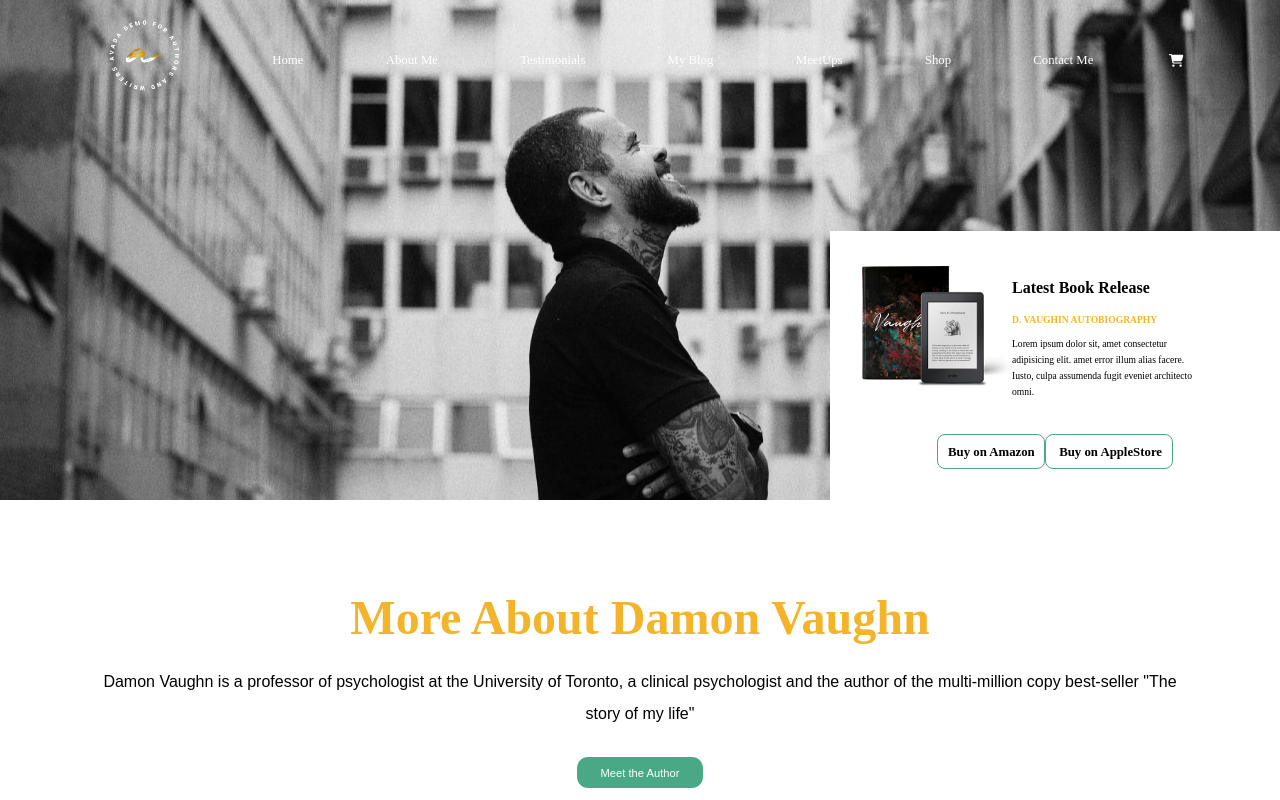
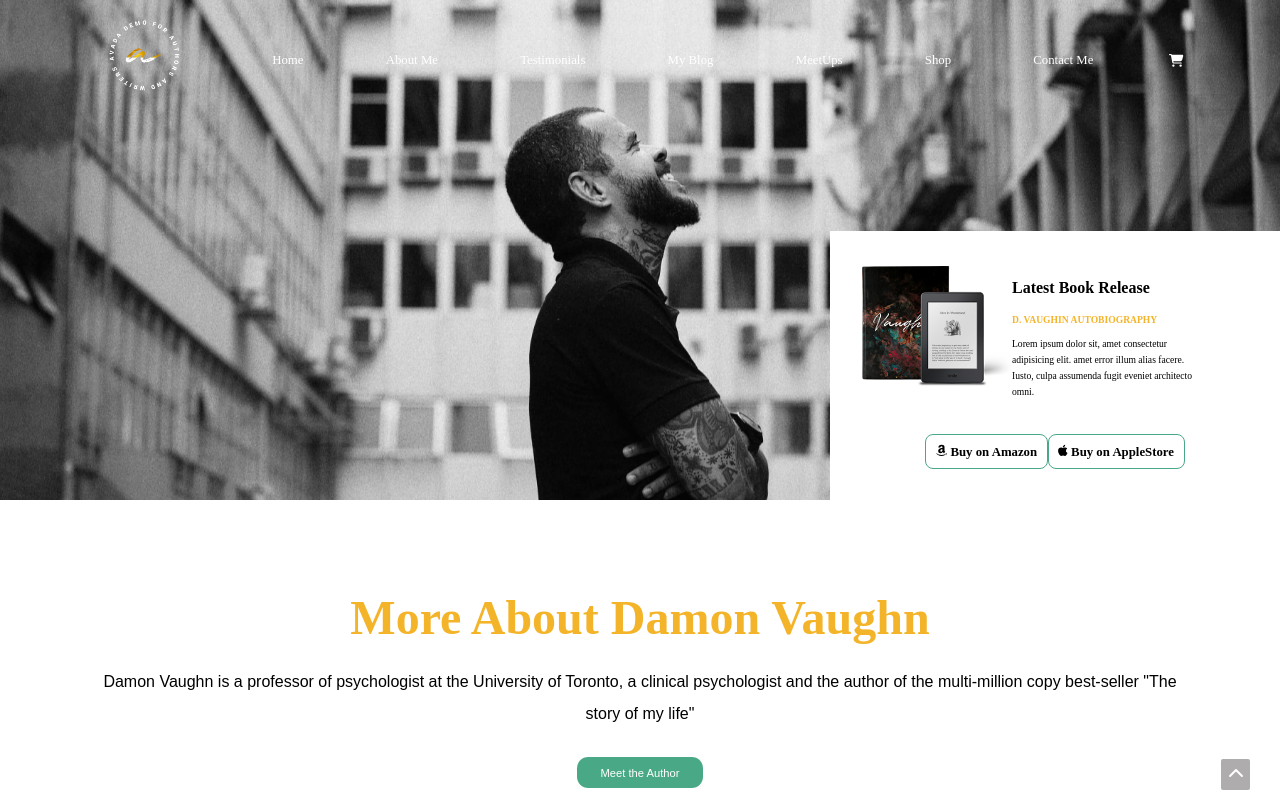
Before and after one commit to GabriellaValentina92/proj-html-vuejs, a Vue app: page / in a window 1280 px wide. Shown: the top 800 px of the page. Built offline with nearby package versions, Linux system fonts and the light colour scheme.

Commit message:
Add icons-footer

```diff
--- a/package.json
+++ b/package.json
@@ -10,6 +10,7 @@
   },
   "dependencies": {
     "@fortawesome/fontawesome-svg-core": "^6.4.0",
+    "@fortawesome/free-brands-svg-icons": "^6.4.0",
     "@fortawesome/free-regular-svg-icons": "^6.4.0",
     "@fortawesome/free-solid-svg-icons": "^6.4.0",
     "@fortawesome/vue-fontawesome": "^3.0.3",
--- a/src/components/bookrelease.vue
+++ b/src/components/bookrelease.vue
@@ -29,8 +29,12 @@ export default {
         <p>{{ bookrelease.text }}</p>
       </div>
       <div class="btn">
-        <a href="#"> Buy on Amazon</a>
-        <a href="#"> Buy on AppleStore</a>
+        <a href="#"
+          ><font-awesome-icon :icon="['fab', 'amazon']" /> Buy on Amazon</a
+        >
+        <a href="#">
+          <font-awesome-icon :icon="['fab', 'apple']" /> Buy on AppleStore</a
+        >
       </div>
     </div>
   </div>
--- a/src/components/footerMenu.vue
+++ b/src/components/footerMenu.vue
@@ -76,6 +76,13 @@ export default {
               Email: <a href="#">{{ footermenu.contact.email_adress }}</a>
             </li>
           </ul>
+          <div class="icons">
+            <a href="#"><font-awesome-icon :icon="['fab', 'facebook-f']" /></a>
+            <a href="#"><font-awesome-icon :icon="['fab', 'twitter']" /></a>
+            <a href="#"><font-awesome-icon :icon="['fab', 'instagram']" /></a>
+            <a href="#"><font-awesome-icon :icon="['fab', 'linkedin']" /></a>
+            <a href="#"><font-awesome-icon :icon="['fab', 'youtube']" /></a>
+          </div>
         </ul>
       </div>
     </div>
@@ -84,6 +91,11 @@ export default {
       <span class="border">{{ footermenu.credits.theme }}</span>
       <span class="border">{{ footermenu.credits.right }}</span>
       <span class="border">{{ footermenu.credits.company }}</span>
+    </div>
+    <div class="icon">
+      <a href="#">
+        <font-awesome-icon :icon="['fas', 'chevron-up']" />
+      </a>
     </div>
   </div>
 </template>
@@ -156,4 +168,20 @@ export default {
     border-left: 1px solid lightgray;
   }
 }
+
+.icon a {
+  position: fixed;
+  bottom: 10px;
+  right: 30px;
+  padding: 0.4rem;
+  border-radius: 2px;
+  background-color: rgb(174, 172, 172);
+  color: white;
+}
+
+.icons a {
+  color: white;
+  padding: 0 0.3rem;
+  margin-left: 0.5rem;
+}
 </style>
--- a/src/main.js
+++ b/src/main.js
@@ -7,11 +7,27 @@ import { FontAwesomeIcon } from "@fortawesome/vue-fontawesome";
 
 /* import specific icons */
 import { faCartShopping } from "@fortawesome/free-solid-svg-icons";
-// import { faFacebook } from "@fortawesome/free-solid-svg-icons";
+import { faChevronUp } from "@fortawesome/free-solid-svg-icons";
+import { faFacebookF } from "@fortawesome/free-brands-svg-icons";
+import { faTwitter } from "@fortawesome/free-brands-svg-icons";
+import { faInstagram } from "@fortawesome/free-brands-svg-icons";
+import { faLinkedin } from "@fortawesome/free-brands-svg-icons";
+import { faYoutube } from "@fortawesome/free-brands-svg-icons";
+import { faAmazon } from "@fortawesome/free-brands-svg-icons";
+import { faApple } from "@fortawesome/free-brands-svg-icons";
 // import { faUserSecret } from "@fortawesome/free-regular-svg-icons";
 
 /* add icons to the library */
 library.add(faCartShopping);
-// library.add(faFacebook);
+library.add(faChevronUp);
+library.add(
+  faFacebookF,
+  faTwitter,
+  faInstagram,
+  faLinkedin,
+  faYoutube,
+  faAmazon,
+  faApple
+);
 
 createApp(App).component("font-awesome-icon", FontAwesomeIcon).mount("#app");
```
Also changed, not shown: 1 other file (tests, documents, lock files or other folders).
